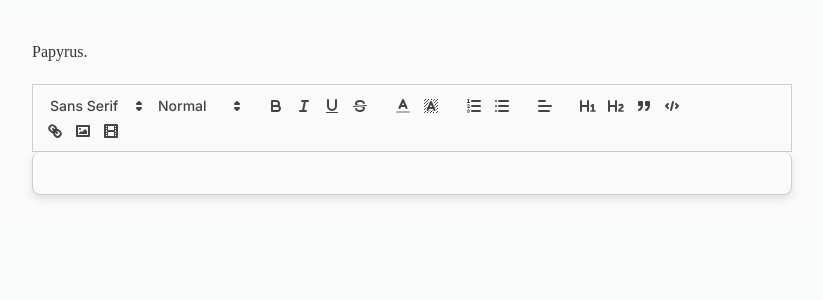
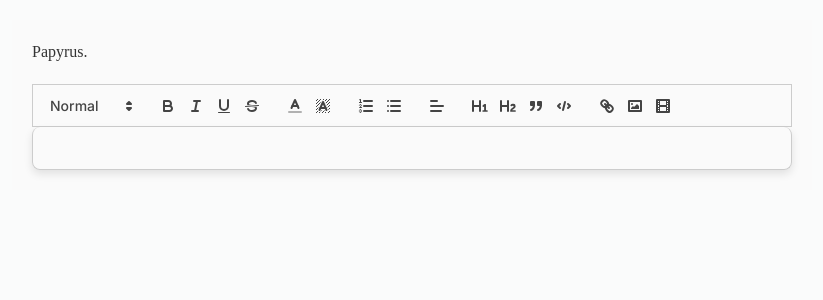
Before and after one commit to PapyrusProject/papyrus-frontend, a Next.js app in the folder my-app/: page /mynotes in a window 1280 px wide. Shown: the top 300 px of the page, without its empty margins (228-1051 px from the left). Built offline with nearby package versions, Linux system fonts and the light colour scheme.

Commit message:
remoção das fontes

```diff
--- a/my-app/app/mynotes/page.tsx
+++ b/my-app/app/mynotes/page.tsx
@@ -7,7 +7,7 @@ import './styles.css';
 
 const modules = {
   toolbar: [
-    [{ 'font': [] }, { 'size': ['small', false, 'large', 'huge'] }],
+    [{ 'size': ['small', false, 'large', 'huge'] }],
     ['bold', 'italic', 'underline', 'strike'],
     [{ 'color': [] }, { 'background': [] }],
     [{ 'list': 'ordered'}, { 'list': 'bullet' }],
```
Also changed, not shown: 1 other file (tests, documents, lock files or other folders).
